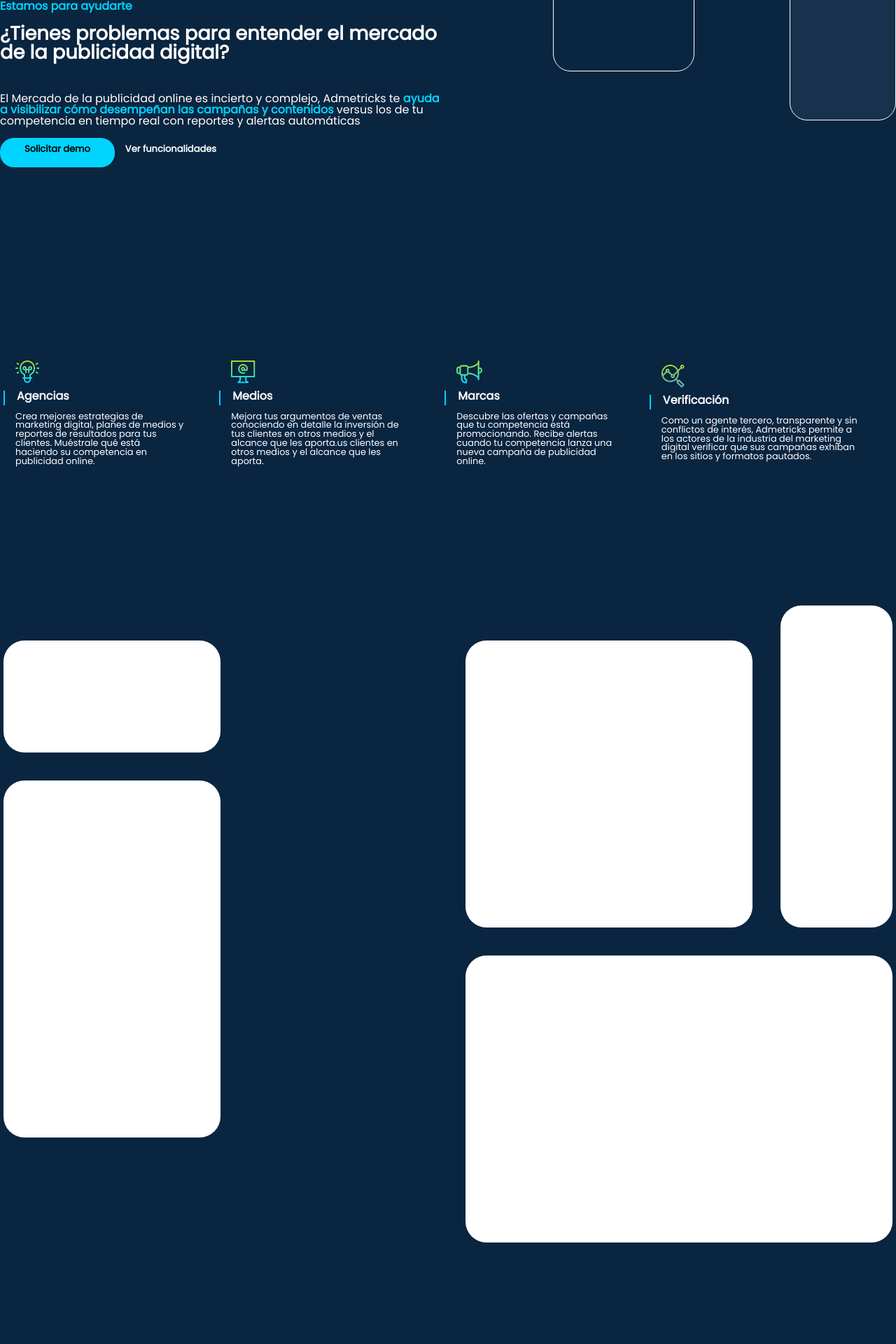
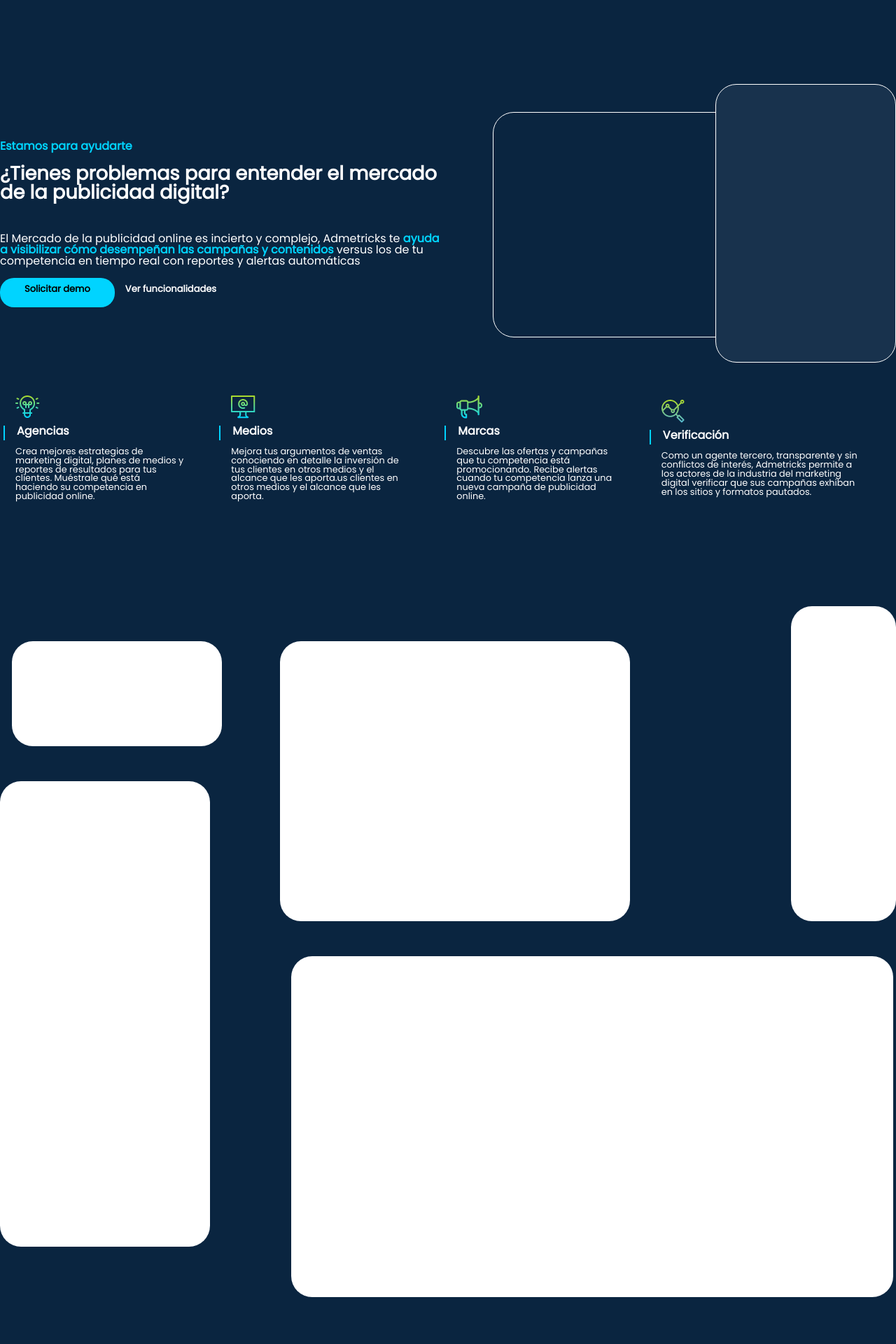
Before and after one commit to ixmael/admetricks-test, a Vue app in the folder packages/frontend/: page / in a window 1280 px wide. Shown: the part 480-2400 px from the top of the page at 70% size. Built offline with nearby package versions, Linux system fonts and the light colour scheme.

Commit message:
feat(model): prepare the position of containers

```diff
--- a/packages/frontend/src/views/HomeView.vue
+++ b/packages/frontend/src/views/HomeView.vue
@@ -1,5 +1,6 @@
 <template>
   <main>
+    <div class="content">
       <div class="top">
         <div class="content">
           <div class="a">Estamos para ayudarte</div>
@@ -36,7 +37,8 @@
             <img src="/medios.png" />
           </div>
           <h3>Medios</h3>
-        <p>Mejora tus argumentos de ventas conociendo en detalle la inversión de tus clientes en otros medios y el alcance
+          <p>Mejora tus argumentos de ventas conociendo en detalle la inversión de tus clientes en otros medios y el
+            alcance
             que les aporta.us clientes en otros medios y el alcance que les aporta.</p>
         </div>
         <div class="detail">
@@ -64,23 +66,31 @@
         <div class="item4"></div>
         <div class="item5"></div>
       </div>
+    </div>
   </main>
 </template>
 
 <style scoped lang="scss">
 main {
   position: relative;
-  padding-top: 50vh;
-
+  padding-top: 37.5rem;
   background-color: #fff;
   background-image: url('/background.png');
-  background-position-x: 50%;
-  background-position-y: top;
+  background-position-x: 40%;
+  background-position-y: 0;
   font-family: 'Poppins', sans-serif;
   padding-bottom: 5vh;
+  display: flex;
+  justify-content: center;
+
+  & .content {
+    width: 1320px;
+
+    @media (max-width: 800px) {
+      margin: 0 1rem;
     }
 
-.top {
+    & .top {
       display: flex;
       align-items: center;
       justify-content: center;
@@ -140,21 +150,19 @@
         width: 100%;
 
         &>div {
-      border-radius: 25px;
+          border-radius: 30px;
           border-color: #fff;
           border-style: solid;
           border-width: 1px;
         }
 
         & .bottom {
-
-
           position: absolute;
           background: transparent;
-      left: 150px;
-      top: 20px;
-      height: 160px;
-      width: 200px;
+          left: 10%;
+          top: 10%;
+          height: 80%;
+          width: 70%;
           z-index: 10;
         }
 
@@ -164,8 +172,8 @@
           top: 0;
           z-index: 20;
           background: #18324d;
-      width: 150px;
-      height: 250px;
+          width: 40%;
+          height: 99%;
         }
       }
     }
@@ -174,8 +182,8 @@
       display: flex;
       justify-content: space-evenly;
       align-items: center;
-  padding: 150px 0;
-  height: 30vh;
+      margin-top: 45px;
+      margin-bottom: 150px;
 
       & .detail {
         margin: 0 5px;
@@ -208,27 +216,29 @@
     .squares {
       display: block;
       position: relative;
-  height: 1100px;
+      height: 900px;
+      padding-bottom: 150px;
 
       & div {
         position: absolute;
         background-color: #fff;
         border-radius: 30px;
-    padding: 5px;
+        padding: 0;
         width: 200px;
         height: 200px;
-    margin: 5px;
+        margin: 0;
 
         &.item1 {
           width: 300px;
           height: 150px;
           top: 50px;
+          left: 17px;
         }
 
         &.item2 {
-      width: 400px;
+          width: 500px;
           height: 400px;
-      right: 200px;
+          left: 400px;
           top: 50px;
         }
 
@@ -241,17 +251,22 @@
 
         &.item4 {
           width: 300px;
-      height: 500px;
+          height: 665px;
           left: 0;
           top: 250px;
         }
 
         &.item5 {
-      width: 600px;
-      height: 400px;
-      right: 0;
+          width: 860px;
+          height: 487px;
+          right: 4px;
           top: 500px;
         }
       }
     }
+    // Squares
+  }
+  // Content
+}
+// Main
 </style>
```
Lines whose indentation alone changed are shown as unchanged.
